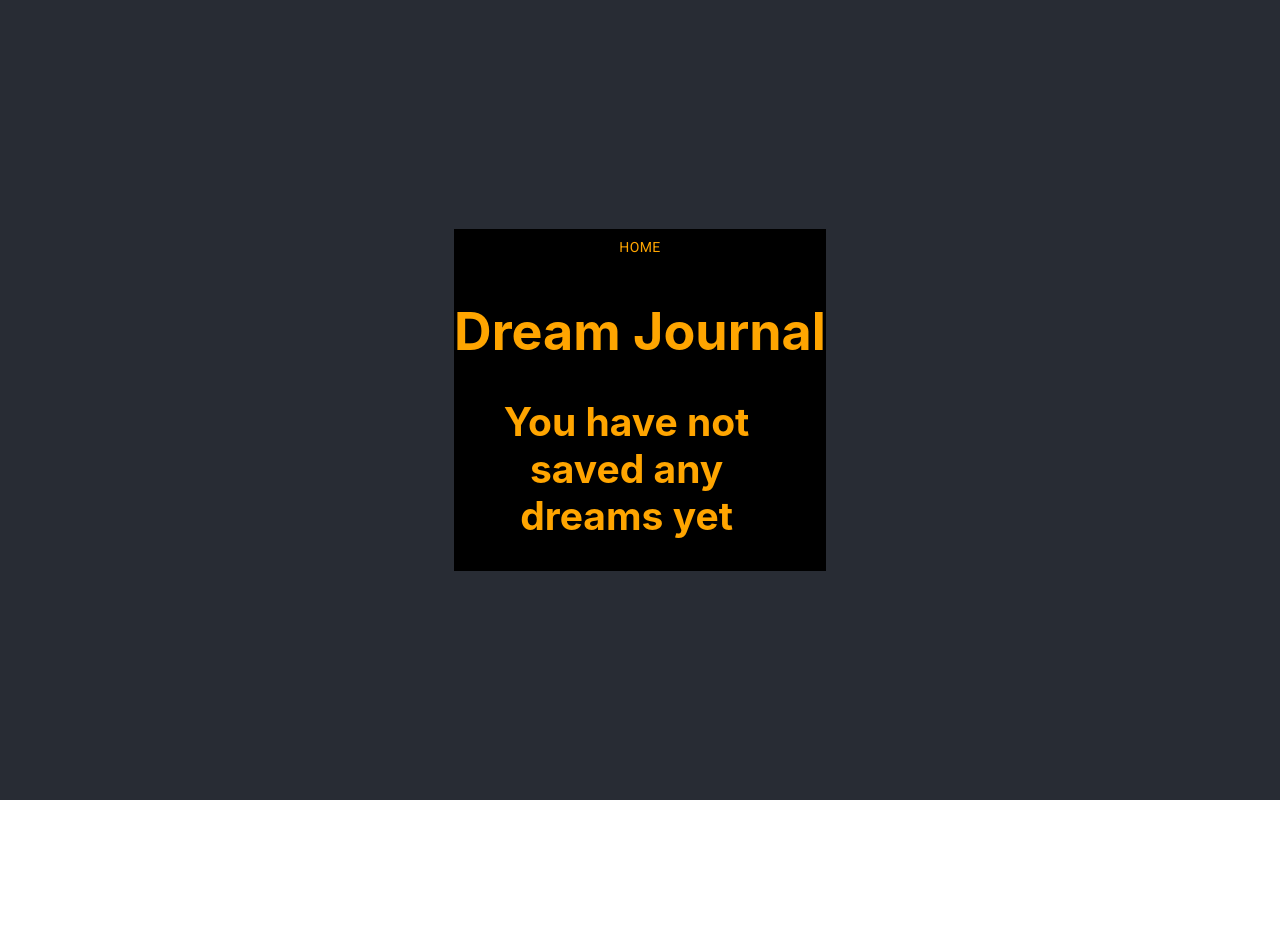
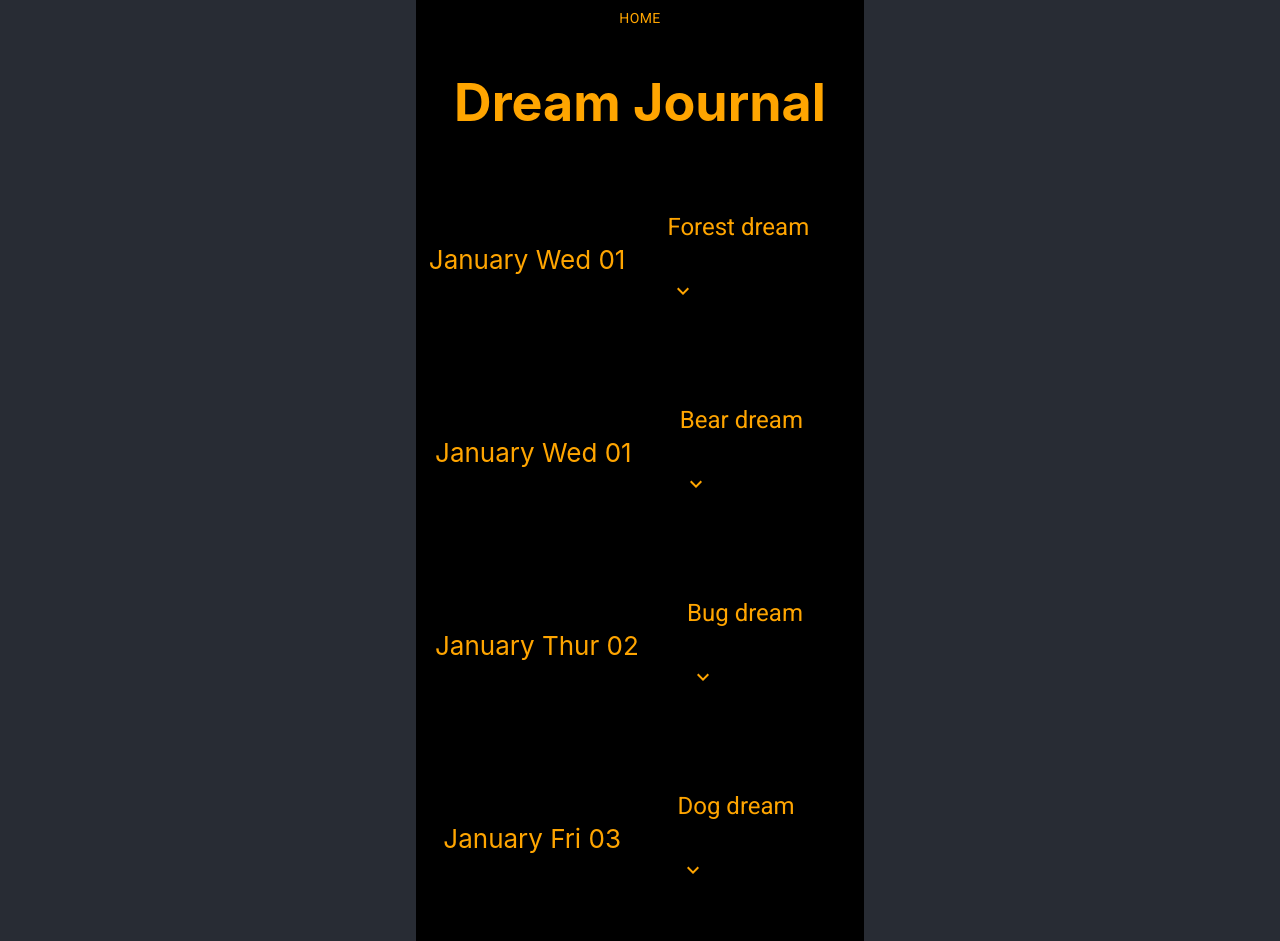
Before and after one commit to Vivid-Project/frontend, a React (Create React App) app: page /dreamjournal in a window 1280 px wide. Before the commit the page ends 800 px from the top, so only its background shows below. Built offline with nearby package versions, Linux system fonts and the light colour scheme.

Commit message:
Add more fake data

```diff
--- a/src/data/fakeDreams.js
+++ b/src/data/fakeDreams.js
@@ -1,27 +1,34 @@
 const fakeDreams = {
   dreams: [
-    // {
-    //   id: 1,
-    //   date: 'January Wed 01',
-    //   title: 'Bear dream',
-    //   description: 'A bear bit me',
-    //   emotion: '1',
-    // },
-    // {
-    //   id: 2,
-    //   date: 'January Thur 02',
-    //   title: 'bug dream',
-    //   description: 'A bug landed on me',
-    //   emotion: '3',
-    // },
-    // {
-    //   id: 3,
-    //   date: 'January Fri 03',
-    //   title: 'Dog dream',
-    //   description: 'I was walking a dog',
-    //   emotion: '5',
-    // }
-  ]
+    {
+      id: 4,
+      date: 'January Wed 01',
+      title: 'Forest dream',
+      description: 'I was walking through a forest when I met a talking bird',
+      emotion: '1',
+    },
+    {
+      id: 1,
+      date: 'January Wed 01',
+      title: 'Bear dream',
+      description: 'A bear bit me',
+      emotion: '1',
+    },
+    {
+      id: 2,
+      date: 'January Thur 02',
+      title: 'Bug dream',
+      description: 'A bug landed on me',
+      emotion: '3',
+    },
+    {
+      id: 3,
+      date: 'January Fri 03',
+      title: 'Dog dream',
+      description: 'I was walking a dog',
+      emotion: '5',
+    },
+  ],
 }
 
 export default fakeDreams;
```
